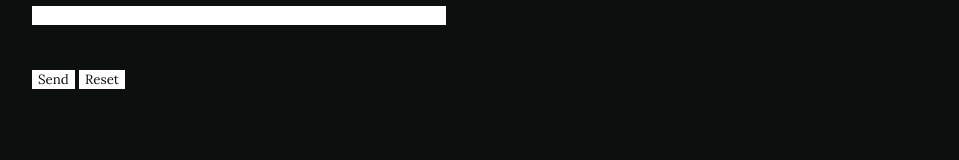
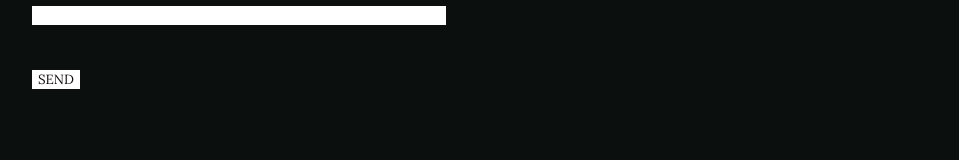
Before and after one commit to lucyrose93/Women-in-Spanish-Cinema, a plain HTML site: page index.html in a window 1280 px wide. Shown: the part 5120-5280 px from the top of the page, without its empty margins (160-1119 px from the left). Drawn offline with Linux system fonts and the light colour scheme; a web font is replaced by a local one.

Commit message:
Update index.html

```diff
--- a/index.html
+++ b/index.html
@@ -6,6 +6,8 @@
     </head>
 <body>
 
+	<!--FA FA ICONS-->
+<!--Google Fonts-->
 <nav class="navbar navbar-default navbar-fixed-top">
 <div class="container">
   <ul>
@@ -99,8 +101,7 @@ email:<br>
 <input type="text" name="mail"><br>
 comment:<br>
 <input type="text" name="comment" size="50"><br><br>
-<input type="submit" value="Send" class="buttons">
-<input type="reset" value="Reset" class="buttons">
+<input type="submit" value="SEND" class="buttons">
 </form>
 
 
@@ -125,6 +126,7 @@ function carousel() {
     setTimeout(carousel, 2000); // Change image every 2 seconds
 }
 </script>
+</script>
 
 </body>
 
```
